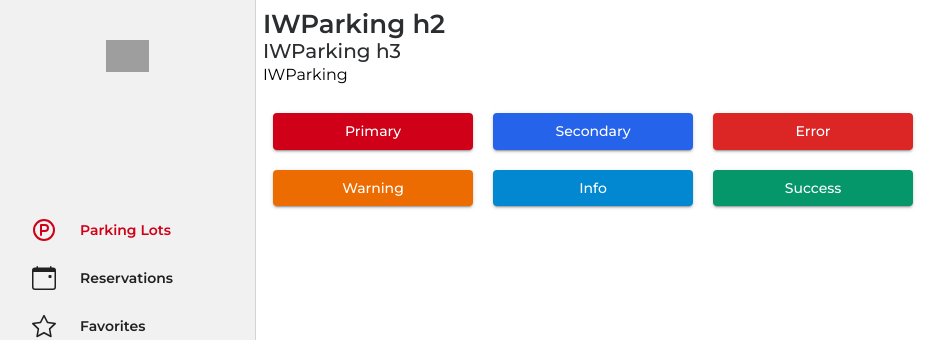
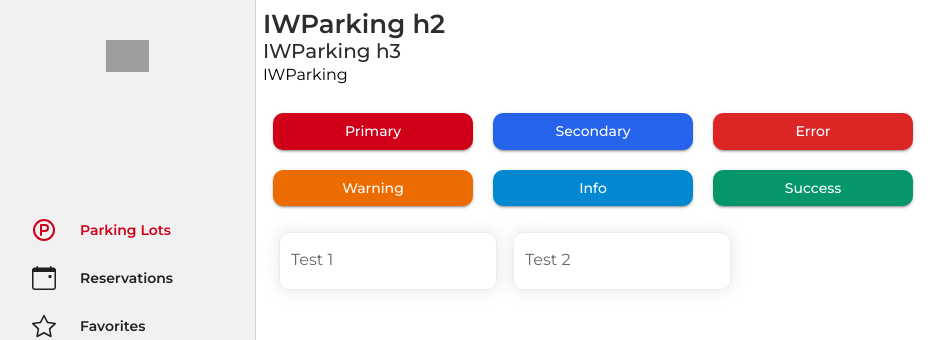
Before and after one commit to petrovicdalibor/IWParkingUI, a React (Vite) app: page / in a window 1280 px wide. Shown: the top 340 px of the page, without its empty margins (0-945 px from the left). Built offline with nearby package versions, Linux system fonts and the light colour scheme; grey boxes are pictures that could not be loaded.

Commit message:
added style configuration for input fields

```diff
--- a/src/App.jsx
+++ b/src/App.jsx
@@ -1,5 +1,5 @@
 import { ThemeProvider } from "@emotion/react";
-import { Button, Typography } from "@mui/material";
+import { Button, Grid, TextField, Typography } from "@mui/material";
 
 import Theme from "./theme/Theme";
 import { Layout } from "./layouts/Layout";
@@ -56,6 +56,28 @@ function App() {
           >
             Success
           </Button>
+          <Grid container spacing={2}>
+            <Grid item>
+              <TextField
+                label="Test 1"
+                variant="filled"
+                InputProps={{ disableUnderline: true }}
+                color="secondary"
+                type="text"
+                fullWidth
+              />
+            </Grid>
+            <Grid item>
+              <TextField
+                label="Test 2"
+                variant="filled"
+                InputProps={{ disableUnderline: true }}
+                color="primary"
+                type="text"
+                fullWidth
+              />
+            </Grid>
+          </Grid>
         </div>
       </Layout>
     </ThemeProvider>
--- /dev/null
+++ b/src/theme/GridTheme.js
@@ -0,0 +1,19 @@
+export const getGridTheme = (theme) => ({
+  styleOverrides: {
+    container: {
+      [theme.breakpoints.down("sm")]: {
+        padding: "0 10px 0 10px",
+      },
+      [theme.breakpoints.up("sm")]: {
+        padding: "0 13px 0 13px",
+        maxWidth: "845px",
+        margin: "0 auto",
+      },
+      [theme.breakpoints.up("lg")]: {
+        padding: "0",
+        maxWidth: "1076px",
+        margin: "0 auto",
+      },
+    },
+  },
+});
--- a/src/theme/Theme.js
+++ b/src/theme/Theme.js
@@ -1,4 +1,6 @@
 import { createTheme } from "@mui/material/styles";
+
+import { getGridTheme } from "./GridTheme";
 
 let theme = createTheme({
   typography: {
@@ -58,6 +60,54 @@ theme = createTheme(theme, {
       },
     },
   },
+  components: {
+    MuiGrid: getGridTheme(theme),
+    MuiInputBase: {
+      styleOverrides: {
+        root: {
+          boxShadow: "0px 0px 15px 0px rgba(157, 157, 157, 0.25)",
+          borderRadius: "10px !important",
+          border: "1px solid #ECECEC",
+          "&:hover": {
+            border: "1px solid #C5C5C5",
+          },
+          transition: theme.transitions.create("border", {
+            duration: theme.transitions.duration.shorter,
+          }),
+        },
+      },
+    },
+    MuiButton: {
+      styleOverrides: {
+        root: {
+          borderRadius: "10px !important",
+        },
+      },
+    },
+    MuiFilledInput: {
+      styleOverrides: {
+        root: {
+          background: "none",
+          borderRadius: "10px",
+          "&:hover": {
+            backgroundColor: "transparent",
+          },
+          "&.Mui-focused": {
+            backgroundColor: "transparent",
+            border: "1px solid #B1B1B1",
+          },
+          transition: theme.transitions.create("border", {
+            duration: theme.transitions.duration.shorter,
+          }),
+        },
+        input: {
+          "&:focus": {
+            backgroundColor: "transparent",
+          },
+        },
+      },
+    },
+  },
 });
 
 export default theme;
```
